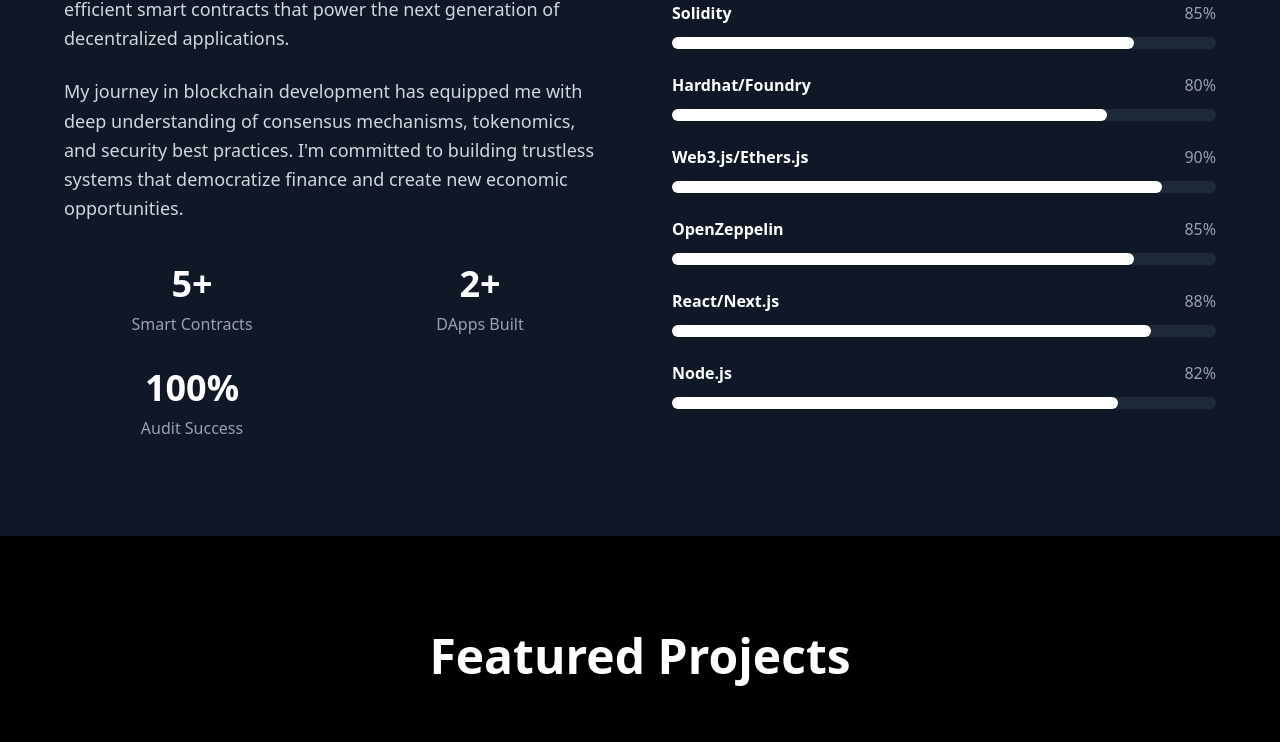
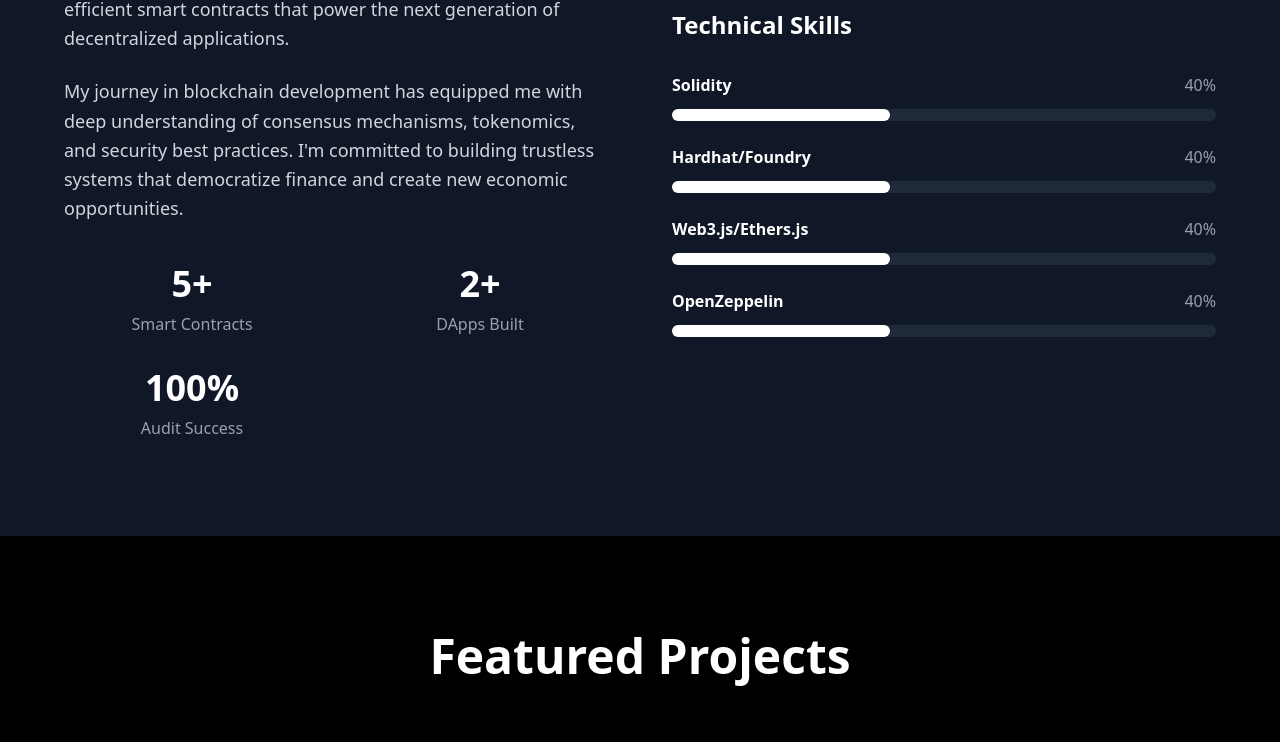
Before and after one commit to Quadr001/Blockchain-Portfolio, a React (Vite) app: page / in a window 1280 px wide. Shown: the part 1091-1833 px from the top of the page. Built offline with nearby package versions, Linux system fonts and the light colour scheme.

Commit message:
Update Portfolio.jsx

```diff
--- a/src/Portfolio.jsx
+++ b/src/Portfolio.jsx
@@ -180,12 +180,10 @@ const Portfolio = () => {
     ];
 
     const skills = [
-        { name: "Solidity", level: 85, category: "Smart Contracts" },
-        { name: "Hardhat/Foundry", level: 80, category: "Development" },
-        { name: "Web3.js/Ethers.js", level: 90, category: "Integration" },
-        { name: "OpenZeppelin", level: 85, category: "Security" },
-        { name: "React/Next.js", level: 88, category: "Frontend" },
-        { name: "Node.js", level: 82, category: "Backend" }
+        { name: "Solidity", level: 40, category: "Smart Contracts" },
+        { name: "Hardhat/Foundry", level: 40, category: "Development" },
+        { name: "Web3.js/Ethers.js", level: 40, category: "Integration" },
+        { name: "OpenZeppelin", level: 40, category: "Security" },
     ];
 
     const services = [
```
